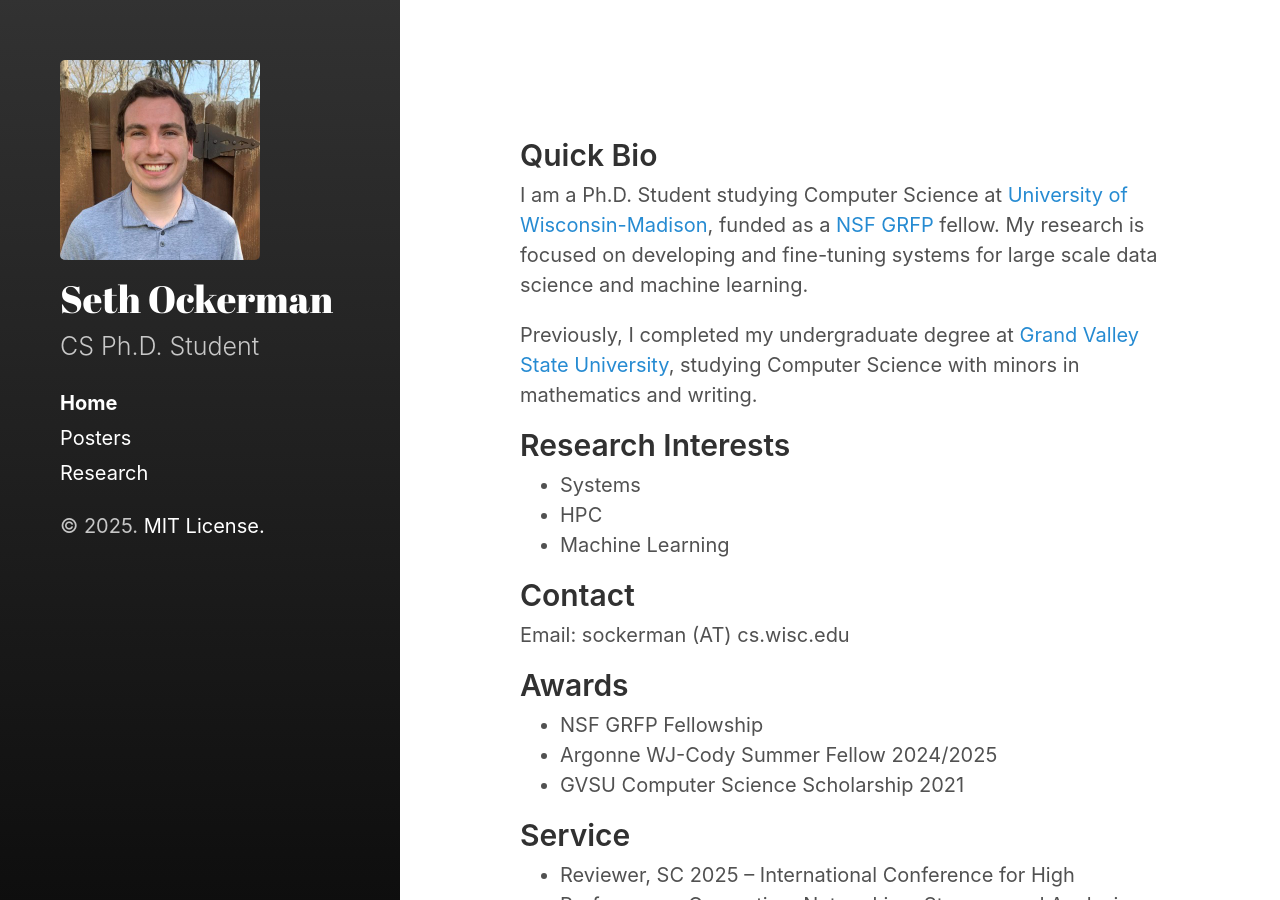
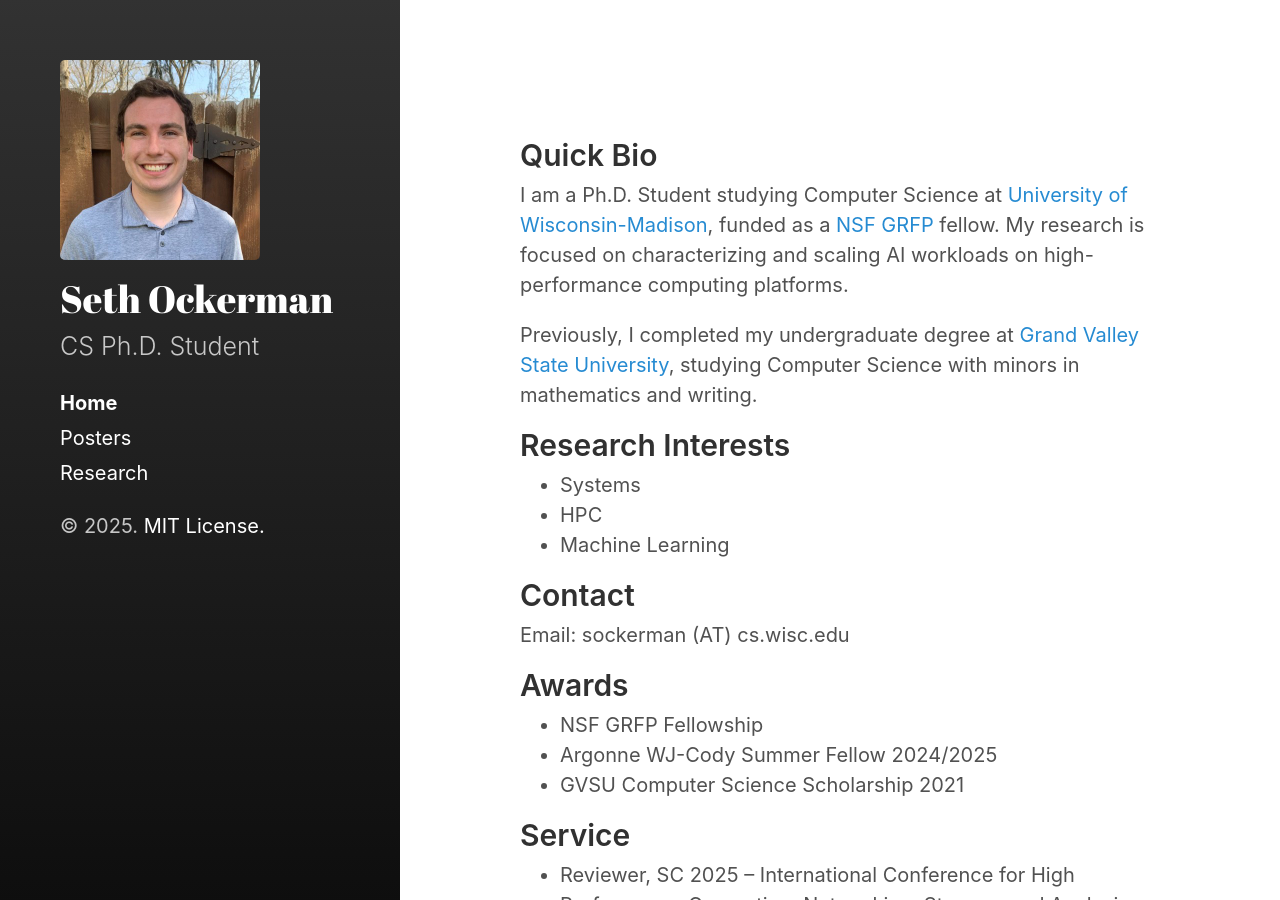
Before and after one commit to OckermanSethGVSU/OckermanSethGVSU.github.io, a Jekyll site: the page built from index.md, in a window 1280 px wide and 900 px high. Built offline with Jekyll 4.4.1, drawn with Linux system fonts in a browser that asks for light colours.

Commit message:
update research focus

```diff
--- a/index.md
+++ b/index.md
@@ -5,7 +5,7 @@
 ---
 
 ## Quick Bio
-I am a Ph.D. Student studying Computer Science at [University of Wisconsin-Madison](https://www.cs.wisc.edu/){:target="_blank"}, funded as a [NSF GRFP](https://www.nsfgrfp.org/){:target="_blank"} fellow. My research is focused on developing and fine-tuning systems for large scale data science and machine learning.
+I am a Ph.D. Student studying Computer Science at [University of Wisconsin-Madison](https://www.cs.wisc.edu/){:target="_blank"}, funded as a [NSF GRFP](https://www.nsfgrfp.org/){:target="_blank"} fellow. My research is focused on characterizing and scaling AI workloads on high-performance computing platforms.
 
 Previously, I completed my undergraduate degree at [Grand Valley State University](https://www.gvsu.edu/){:target="_blank"}, studying Computer Science with minors in mathematics and writing.
 
```
Also changed, not shown: 2 other files.
